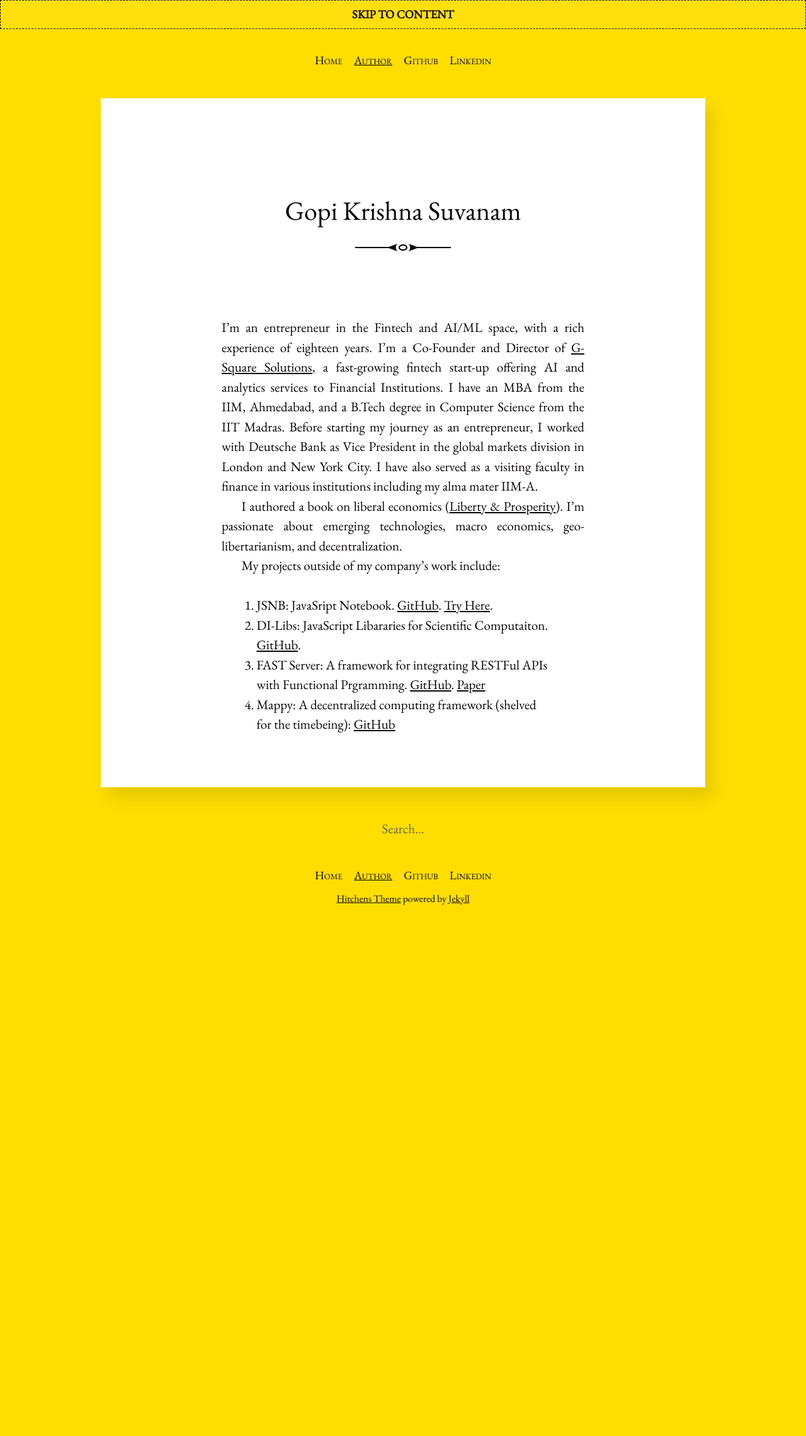
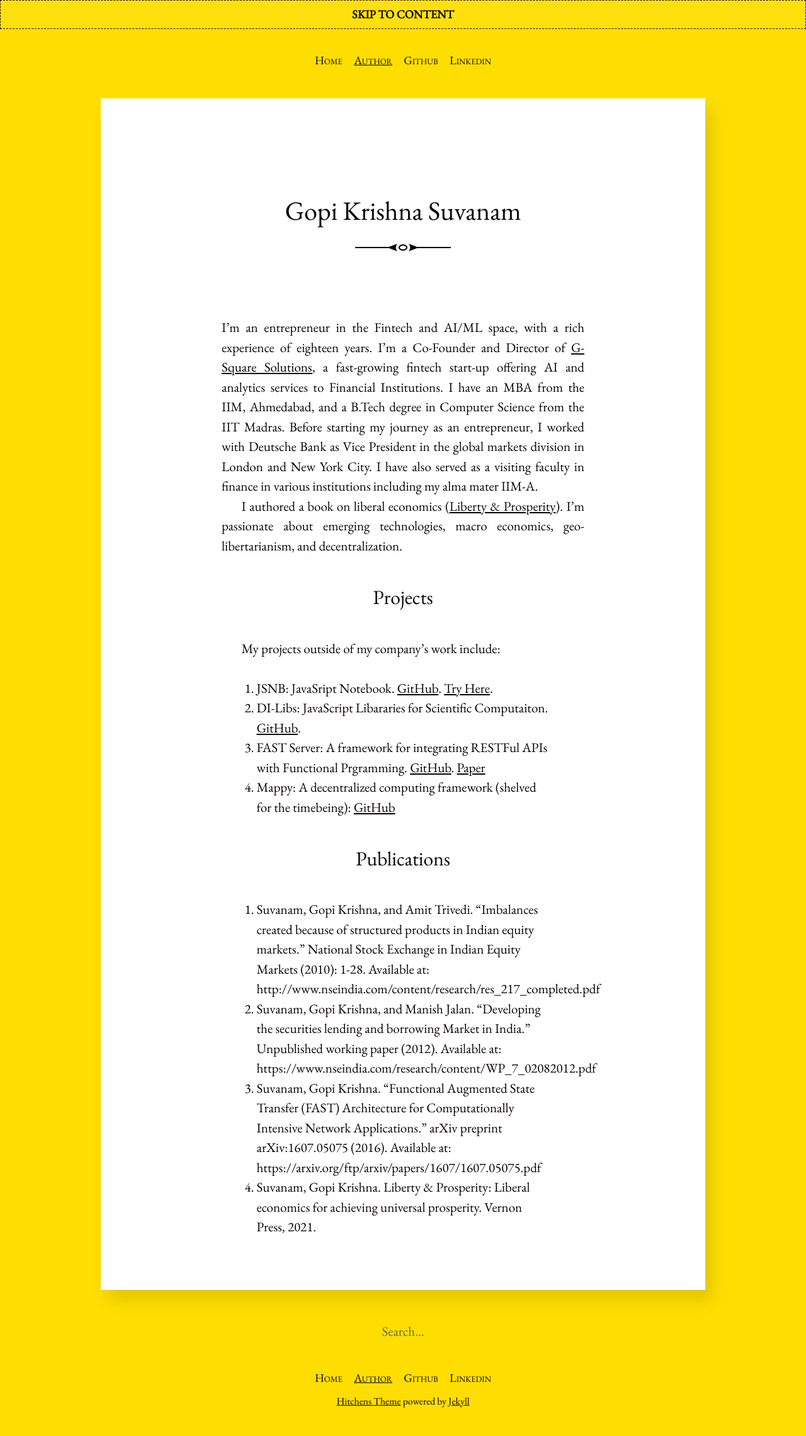
Before and after one commit to gopi-suvanam/gopi-suvanam.github.io, a Jekyll site: the page built from about.md, in a window 1280 px wide. Shown: the whole page at 63% size. Built offline with Jekyll 4.4.1, drawn with Linux system fonts in a browser that asks for light colours; before the commit the page ends 1482 px from its top, so only the background shows below that.

Commit message:
Update about.md

```diff
--- a/about.md
+++ b/about.md
@@ -7,8 +7,15 @@ I’m an entrepreneur in the Fintech and AI/ML space, with a rich experience of
 
 I authored a book on liberal economics  ([Liberty & Prosperity](https://vernonpress.com/book/1266)). I’m passionate about emerging technologies, macro economics, geo-libertarianism, and decentralization.
 
+### Projects
 My projects outside of my company's work include:
 1. JSNB: JavaSript Notebook. [GitHub](https://github.com/gopi-suvanam/jsnb). [Try Here](https://gopi-suvanam.github.io/jsnb/).
 2. DI-Libs: JavaScript Libararies for Scientific Computaiton. [GitHub](https://github.com/gopi-suvanam/jsnb).
 3. FAST Server: A framework for integrating RESTFul APIs with Functional Prgramming. [GitHub](https://github.com/gopi-suvanam/fast). [Paper](https://arxiv.org/abs/1607.05075)
 4. Mappy: A decentralized computing framework (shelved for the timebeing): [GitHub](https://github.com/gopi-suvanam/node)
+
+### Publications
+1. Suvanam, Gopi Krishna, and Amit Trivedi. "Imbalances created because of structured products in Indian equity markets." National Stock Exchange in Indian Equity Markets (2010): 1-28. Available at: http://www.nseindia.com/content/research/res_217_completed.pdf
+2. Suvanam, Gopi Krishna, and Manish Jalan. "Developing the securities lending and borrowing Market in India." Unpublished working paper (2012). Available at: https://www.nseindia.com/research/content/WP_7_02082012.pdf
+3. Suvanam, Gopi Krishna. "Functional Augmented State Transfer (FAST) Architecture for Computationally Intensive Network Applications." arXiv preprint arXiv:1607.05075 (2016). Available at: https://arxiv.org/ftp/arxiv/papers/1607/1607.05075.pdf
+4. Suvanam, Gopi Krishna. Liberty & Prosperity: Liberal economics for achieving universal prosperity. Vernon Press, 2021.
```
